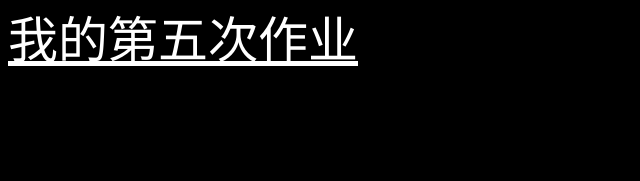
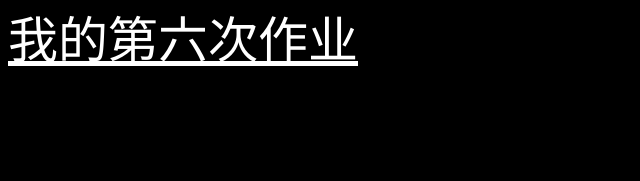
Before and after one commit to 201905555519zgl/201905555519zgl.github.io, a plain HTML site: page index.html in a window 1280 px wide. Shown: the part 368-549 px from the top of the page, 0-640 px from the left. Drawn offline with Linux system fonts and the light colour scheme.

Commit message:
another commit

```diff
--- a/index.html
+++ b/index.html
@@ -17,7 +17,7 @@
 		<br />
 		<a href="201905555519zgl.github.io/five" style="font-size: 50px;">我的第五次作业</a>
 		<br />
-		<a href="201905555519zgl.github.io/six" style="font-size: 50px;">我的第五次作业</a>
+		<a href="201905555519zgl.github.io/six" style="font-size: 50px;">我的第六次作业</a>
 		<br />
 
 		</div>
```
